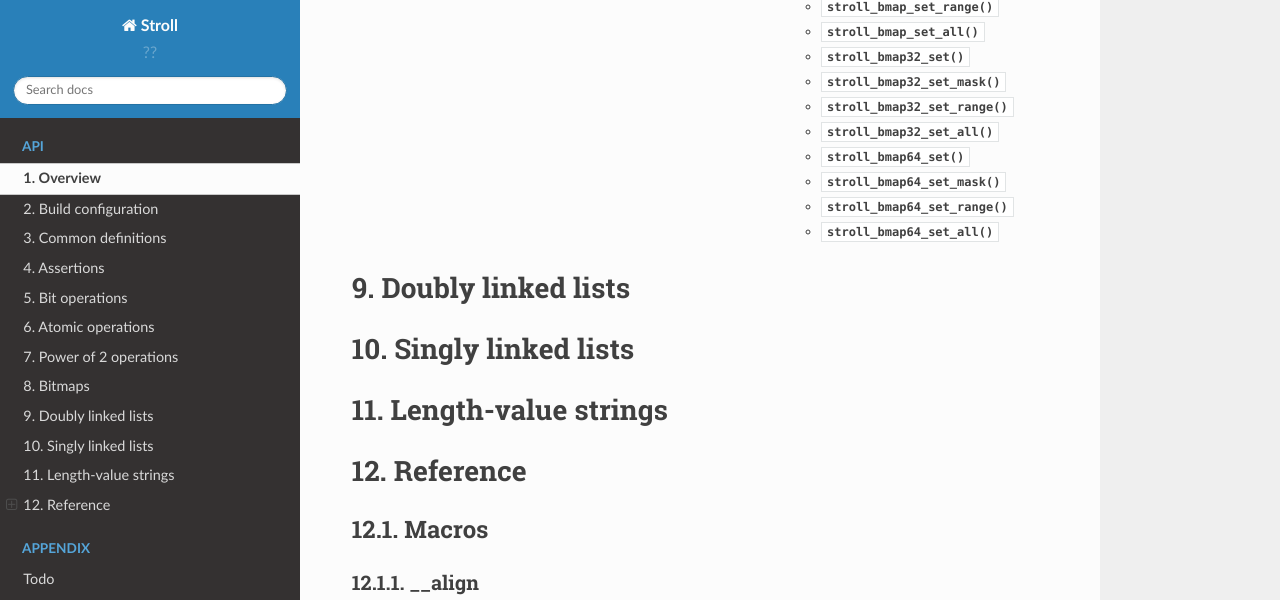
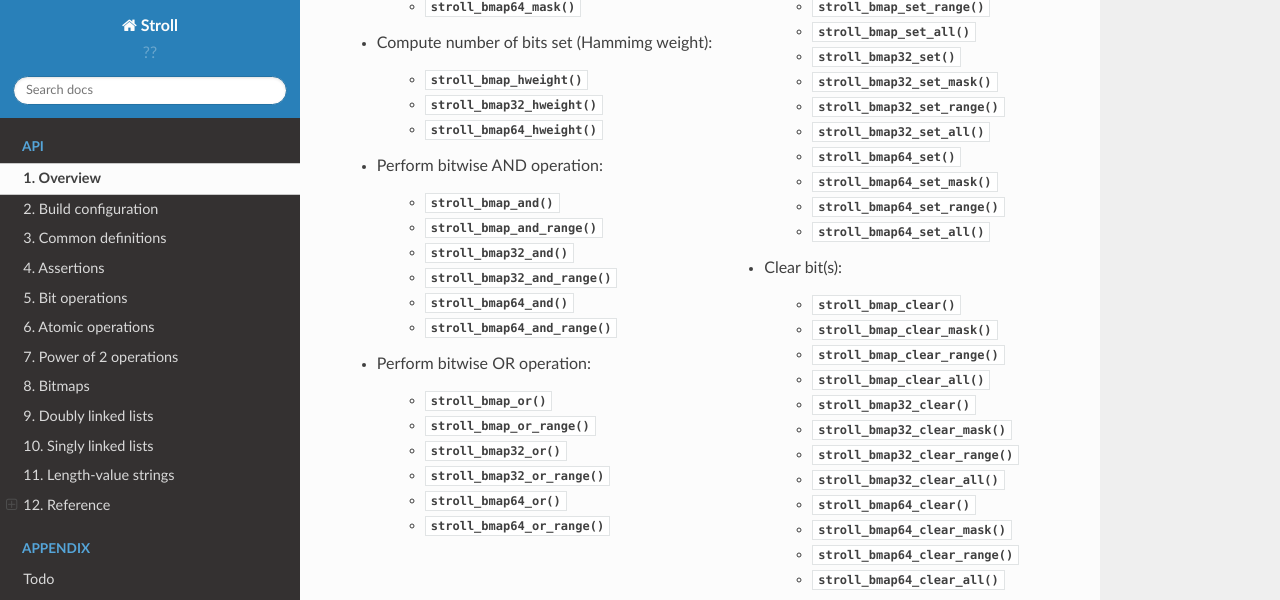
Before and after one commit to grgbr/stroll, a Sphinx documentation site: the page built from sphinx/api.rst, in a window 1280 px wide and 1400 px high, scrolled down 2746 px. Shown: the top 600 px of the window. Built offline with Sphinx 7.4.7 and the Read the Docs theme 2.0.0, drawn with Linux system fonts in a browser that asks for light colours; pages that are not in the unit, such as notebooks, are missing from menus; some of the changed text lies outside the part shown.

```diff
--- a/sphinx/api.rst
+++ b/sphinx/api.rst
@@ -123,11 +123,35 @@ Power of 2 operations
 Bitmaps
 =======
 
-When compiled with the :c:macro:`CONFIG_STROLL_BITMAP` build configuration
+When compiled with the :c:macro:`CONFIG_STROLL_BMAP` build configuration
 option enabled, the Stroll library provides support for bitmap operations.
 These are:
 
 .. hlist::
+
+   * Initialization:
+
+      * :c:macro:`STROLL_BMAP_INIT_CLEAR`
+      * :c:func:`stroll_bmap_setup_clear`
+      * :c:macro:`STROLL_BMAP32_INIT_CLEAR`
+      * :c:func:`stroll_bmap32_setup_clear`
+      * :c:macro:`STROLL_BMAP64_INIT_CLEAR`
+      * :c:func:`stroll_bmap64_setup_clear`
+      * :c:macro:`STROLL_BMAP_INIT_SET`
+      * :c:func:`stroll_bmap_setup_set`
+      * :c:macro:`STROLL_BMAP32_INIT_SET`
+      * :c:func:`stroll_bmap32_setup_set`
+      * :c:macro:`STROLL_BMAP64_INIT_SET`
+      * :c:func:`stroll_bmap64_setup_set`
+
+   * Iteration:
+
+      * :c:macro:`stroll_bmap_foreach_clear`
+      * :c:macro:`stroll_bmap32_foreach_clear`
+      * :c:macro:`stroll_bmap64_foreach_clear`
+      * :c:macro:`stroll_bmap_foreach_set`
+      * :c:macro:`stroll_bmap32_foreach_set`
+      * :c:macro:`stroll_bmap64_foreach_set`
 
    * Compute masks:
 
@@ -198,6 +222,35 @@ These are:
       * :c:func:`stroll_bmap64_set_range`
       * :c:func:`stroll_bmap64_set_all`
 
+   * Clear bit(s):
+
+      * :c:func:`stroll_bmap_clear`
+      * :c:func:`stroll_bmap_clear_mask`
+      * :c:func:`stroll_bmap_clear_range`
+      * :c:func:`stroll_bmap_clear_all`
+      * :c:func:`stroll_bmap32_clear`
+      * :c:func:`stroll_bmap32_clear_mask`
+      * :c:func:`stroll_bmap32_clear_range`
+      * :c:func:`stroll_bmap32_clear_all`
+      * :c:func:`stroll_bmap64_clear`
+      * :c:func:`stroll_bmap64_clear_mask`
+      * :c:func:`stroll_bmap64_clear_range`
+      * :c:func:`stroll_bmap64_clear_all`
+
+   * Toggle bit(s):
+
+      * :c:func:`stroll_bmap_toggle`
+      * :c:func:`stroll_bmap_toggle_mask`
+      * :c:func:`stroll_bmap_toggle_range`
+      * :c:func:`stroll_bmap_toggle_all`
+      * :c:func:`stroll_bmap32_toggle`
+      * :c:func:`stroll_bmap32_toggle_mask`
+      * :c:func:`stroll_bmap32_toggle_range`
+      * :c:func:`stroll_bmap32_toggle_all`
+      * :c:func:`stroll_bmap64_toggle`
+      * :c:func:`stroll_bmap64_toggle_mask`
+      * :c:func:`stroll_bmap64_toggle_range`
+      * :c:func:`stroll_bmap64_toggle_all`
 
 Doubly linked lists
 ===================
@@ -299,10 +352,70 @@ compile_choose
 
 .. doxygendefine:: compile_choose
 
+STROLL_BMAP_INIT_CLEAR
+**********************
+
+.. doxygendefine:: STROLL_BMAP_INIT_CLEAR
+
+STROLL_BMAP32_INIT_CLEAR
+************************
+
+.. doxygendefine:: STROLL_BMAP32_INIT_CLEAR
+
+STROLL_BMAP64_INIT_CLEAR
+************************
+
+.. doxygendefine:: STROLL_BMAP64_INIT_CLEAR
+
+STROLL_BMAP_INIT_SET
+********************
+
+.. doxygendefine:: STROLL_BMAP_INIT_SET
+
+STROLL_BMAP32_INIT_SET
+**********************
+
+.. doxygendefine:: STROLL_BMAP32_INIT_SET
+
+STROLL_BMAP64_INIT_SET
+**********************
+
+.. doxygendefine:: STROLL_BMAP64_INIT_SET
+
 stroll_assert
 *************
 
 .. doxygendefine:: stroll_assert
+
+stroll_bmap_foreach_clear
+*************************
+
+.. doxygendefine:: stroll_bmap_foreach_clear
+
+stroll_bmap_foreach_set
+***********************
+
+.. doxygendefine:: stroll_bmap_foreach_set
+
+stroll_bmap32_foreach_clear
+***************************
+
+.. doxygendefine:: stroll_bmap32_foreach_clear
+
+stroll_bmap32_foreach_set
+*************************
+
+.. doxygendefine:: stroll_bmap32_foreach_set
+
+stroll_bmap64_foreach_clear
+***************************
+
+.. doxygendefine:: stroll_bmap64_foreach_clear
+
+stroll_bmap64_foreach_set
+*************************
+
+.. doxygendefine:: stroll_bmap64_foreach_set
 
 Enumerations
 ------------
@@ -332,6 +445,27 @@ stroll_bmap_and_range
 *********************
 
 .. doxygenfunction:: stroll_bmap_and_range
+
+stroll_bmap_clear
+*****************
+
+.. doxygenfunction:: stroll_bmap_clear
+
+
+stroll_bmap_clear_mask
+**********************
+
+.. doxygenfunction:: stroll_bmap_clear_mask
+
+stroll_bmap_clear_range
+***********************
+
+.. doxygenfunction:: stroll_bmap_clear_range
+
+stroll_bmap_clear_all
+*********************
+
+.. doxygenfunction:: stroll_bmap_clear_all
 
 stroll_bmap_hweight
 *******************
@@ -373,6 +507,16 @@ stroll_bmap_set_all
 
 .. doxygenfunction:: stroll_bmap_set_all
 
+stroll_bmap_setup_clear
+***********************
+
+.. doxygenfunction:: stroll_bmap_setup_clear
+
+stroll_bmap_setup_set
+*********************
+
+.. doxygenfunction:: stroll_bmap_setup_set
+
 stroll_bmap_test
 ****************
 
@@ -393,6 +537,26 @@ stroll_bmap_test_range
 
 .. doxygenfunction:: stroll_bmap_test_range
 
+stroll_bmap_toggle
+******************
+
+.. doxygenfunction:: stroll_bmap_toggle
+
+stroll_bmap_toggle_mask
+***********************
+
+.. doxygenfunction:: stroll_bmap_toggle_mask
+
+stroll_bmap_toggle_range
+************************
+
+.. doxygenfunction:: stroll_bmap_toggle_range
+
+stroll_bmap_toggle_all
+**********************
+
+.. doxygenfunction:: stroll_bmap_toggle_all
+
 stroll_bmap_xor
 ***************
 
@@ -412,6 +576,27 @@ stroll_bmap32_and_range
 ***********************
 
 .. doxygenfunction:: stroll_bmap32_and_range
+
+stroll_bmap32_clear
+*******************
+
+.. doxygenfunction:: stroll_bmap32_clear
+
+
+stroll_bmap32_clear_mask
+************************
+
+.. doxygenfunction:: stroll_bmap32_clear_mask
+
+stroll_bmap32_clear_range
+*************************
+
+.. doxygenfunction:: stroll_bmap32_clear_range
+
+stroll_bmap32_clear_all
+***********************
+
+.. doxygenfunction:: stroll_bmap32_clear_all
 
 stroll_bmap32_hweight
 *********************
@@ -453,6 +638,16 @@ stroll_bmap32_set_all
 
 .. doxygenfunction:: stroll_bmap32_set_all
 
+stroll_bmap32_setup_clear
+*************************
+
+.. doxygenfunction:: stroll_bmap32_setup_clear
+
+stroll_bmap32_setup_set
+***********************
+
+.. doxygenfunction:: stroll_bmap32_setup_set
+
 stroll_bmap32_test
 ******************
 
@@ -473,6 +668,26 @@ stroll_bmap32_test_range
 
 .. doxygenfunction:: stroll_bmap32_test_range
 
+stroll_bmap32_toggle
+********************
+
+.. doxygenfunction:: stroll_bmap32_toggle
+
+stroll_bmap32_toggle_mask
+*************************
+
+.. doxygenfunction:: stroll_bmap32_toggle_mask
+
+stroll_bmap32_toggle_range
+**************************
+
+.. doxygenfunction:: stroll_bmap32_toggle_range
+
+stroll_bmap32_toggle_all
+************************
+
+.. doxygenfunction:: stroll_bmap32_toggle_all
+
 stroll_bmap32_xor
 *****************
 
@@ -492,6 +707,27 @@ stroll_bmap64_and_range
 ***********************
 
 .. doxygenfunction:: stroll_bmap64_and_range
+
+stroll_bmap64_clear
+*******************
+
+.. doxygenfunction:: stroll_bmap64_clear
+
+
+stroll_bmap64_clear_mask
+************************
+
+.. doxygenfunction:: stroll_bmap64_clear_mask
+
+stroll_bmap64_clear_range
+*************************
+
+.. doxygenfunction:: stroll_bmap64_clear_range
+
+stroll_bmap64_clear_all
+***********************
+
+.. doxygenfunction:: stroll_bmap64_clear_all
 
 stroll_bmap64_hweight
 *********************
@@ -533,6 +769,16 @@ stroll_bmap64_set_all
 
 .. doxygenfunction:: stroll_bmap64_set_all
 
+stroll_bmap64_setup_clear
+*************************
+
+.. doxygenfunction:: stroll_bmap64_setup_clear
+
+stroll_bmap64_setup_set
+***********************
+
+.. doxygenfunction:: stroll_bmap64_setup_set
+
 stroll_bmap64_test
 ******************
 
@@ -552,6 +798,26 @@ stroll_bmap64_test_range
 ************************
 
 .. doxygenfunction:: stroll_bmap64_test_range
+
+stroll_bmap64_toggle
+********************
+
+.. doxygenfunction:: stroll_bmap64_toggle
+
+stroll_bmap64_toggle_mask
+*************************
+
+.. doxygenfunction:: stroll_bmap64_toggle_mask
+
+stroll_bmap64_toggle_range
+**************************
+
+.. doxygenfunction:: stroll_bmap64_toggle_range
+
+stroll_bmap64_toggle_all
+************************
+
+.. doxygenfunction:: stroll_bmap64_toggle_all
 
 stroll_bmap64_xor
 *****************
```
Also changed, not shown: other parts of sphinx/api.rst (+1 -1 lines), 11 other files.
